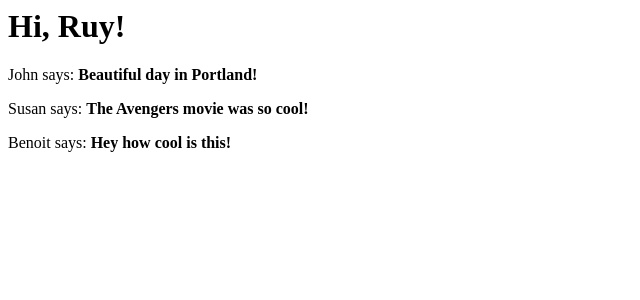
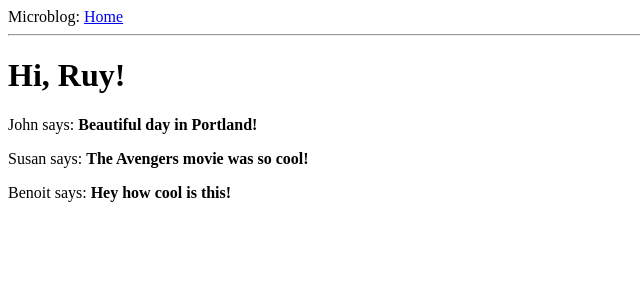
Before and after one commit to TheProdigy20P/Tutorial_flask, a Flask app: page / in a window 1280 px wide. Shown: the top 300 px of the page, without its empty margins (0-640 px from the left). Run offline with Flask 2, Linux system fonts and the light colour scheme.

Commit message:
Chapter 2 Done!

```diff
--- /dev/null
+++ b/app/templates/base.html
@@ -0,0 +1,14 @@
+<html>
+<head>
+  {% if title %}
+  <title>{{ title }} - Microblog</title>
+  {% else %}
+  <title>Welcome to Microblog</title>
+  {% endif %}
+</head>
+<body>
+  <div>Microblog: <a href="/index">Home</a></div>
+  <hr>
+  {% block BLK_NAME_THAT_I_WANT %}{% endblock %}
+</body>
+</html>
--- a/app/templates/index.html
+++ b/app/templates/index.html
@@ -1,15 +1,8 @@
-<html>
-  <head>
-    {% if title %}
-    <title>{{ title }} - Microblog</title>
-    {% else %}
-    <title>Welcome to Microblog!</title>
-    {% endif %}
-  </head>
-  <body>
+{% extends "base.html" %}
+
+{% block BLK_NAME_THAT_I_WANT %}
     <h1>Hi, {{ user.username }}!</h1>
     {% for post in posts %}
     <div><p>{{ post.author.username }} says: <b>{{ post.body }}</b></p></div>
     {% endfor %}
-  </body>
-</html>
+    {% endblock %}
```
Also changed, not shown: README.md.
